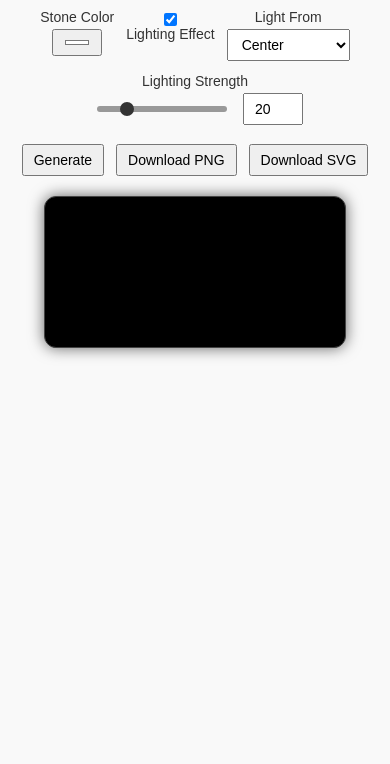
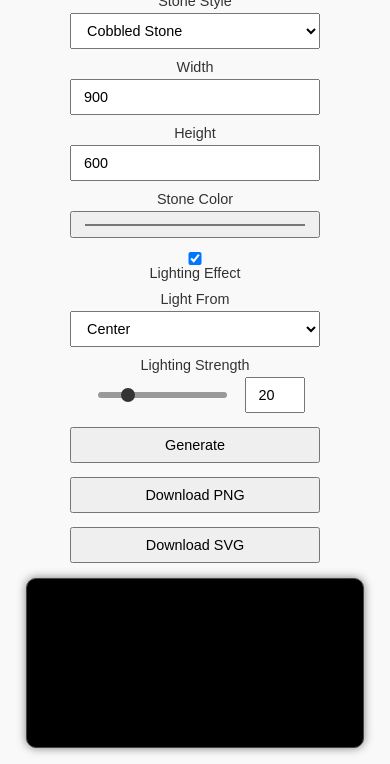
Before and after one commit to harveypw0503/Walter_Creations, a plain HTML site: page tools/stone/stone.html in a window 390 px wide. Shown: the part 176-940 px from the top of the page. Before the commit the page ends 844 px from the top, so only its background shows below. Drawn offline with nearby package versions, Linux system fonts and the light colour scheme; files whose address does not match are found by name.

Commit message:
Update stone.css

```diff
--- a/tools/stone/stone.css
+++ b/tools/stone/stone.css
@@ -100,3 +100,97 @@ body.dark-mode input[type="range"]::-moz-range-track {
 body.dark-mode input[type="range"]::-moz-range-thumb {
   background: #eee;
 }
+
+/*  ===== Responsive ===== */
+
+@media (max-width: 768px) {
+
+  /* ===== Stone Generator Mobile Styles ===== */
+
+  main {
+    text-align: center;
+    max-width: 95%; /* almost full width */
+    margin: 1rem auto;
+    padding: 0 1rem;
+  }
+
+  .controls {
+    margin: 10px 0;
+    display: flex;
+    flex-direction: column; /* stack controls vertically */
+    align-items: center;
+    gap: 10px;
+  }
+
+  label {
+    display: flex;
+    flex-direction: column;
+    align-items: center;
+    font-size: 0.9rem;
+    width: 100%;
+  }
+
+  .controls input,
+  .controls select,
+  .controls button {
+    width: 100%; /* full width for better touch targets */
+    max-width: 250px;
+    padding: 0.5rem 0.75rem;
+    font-size: 0.9rem;
+    margin-top: 4px;
+    box-sizing: border-box;
+  }
+
+  canvas {
+    display: block;
+    margin: 15px auto;
+    background: black;
+    border-radius: 10px;
+    border: 1px solid #444;
+    box-shadow: 0 0 10px rgba(0,0,0,0.5);
+    width: 100%; /* responsive width */
+    height: auto;
+    max-width: 100%;
+  }
+
+  /* ===== Dark Mode ===== */
+  body.dark-mode {
+    background: #111;
+    color: #eee;
+  }
+
+  body.dark-mode canvas {
+    background: #222;
+    border-color: #888;
+  }
+
+  /* ===== Sliders Responsive ===== */
+  input[type="range"] {
+    width: 100%;
+    max-width: 250px;
+  }
+
+  input[type="range"]::-webkit-slider-runnable-track {
+    height: 6px;
+    border-radius: 3px;
+  }
+
+  input[type="range"]::-webkit-slider-thumb {
+    height: 14px;
+    width: 14px;
+    border-radius: 50%;
+    margin-top: -4px;
+  }
+
+  input[type="range"]::-moz-range-track {
+    height: 6px;
+    border-radius: 3px;
+  }
+
+  input[type="range"]::-moz-range-thumb {
+    height: 14px;
+    width: 14px;
+    border-radius: 50%;
+  }
+
+}
```
